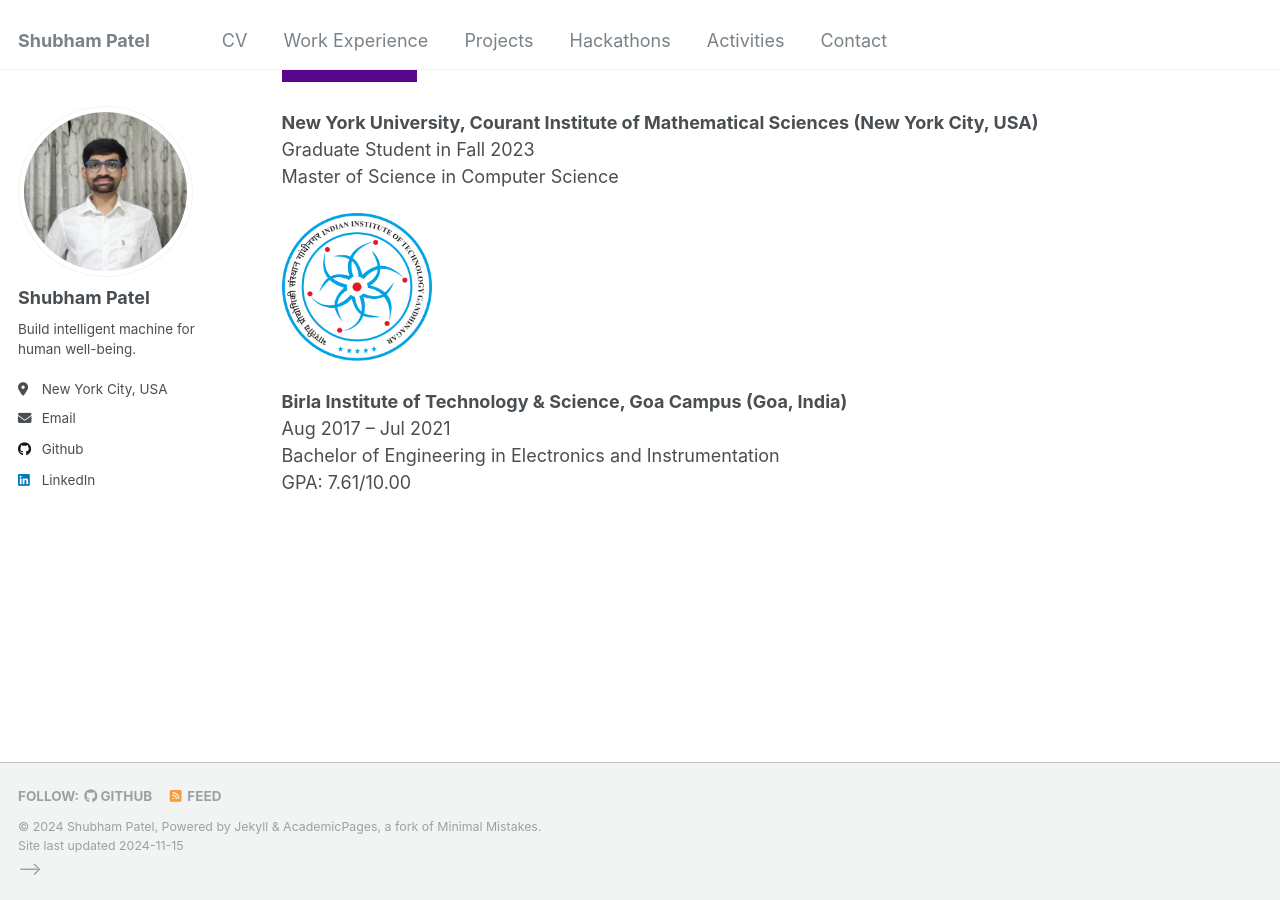
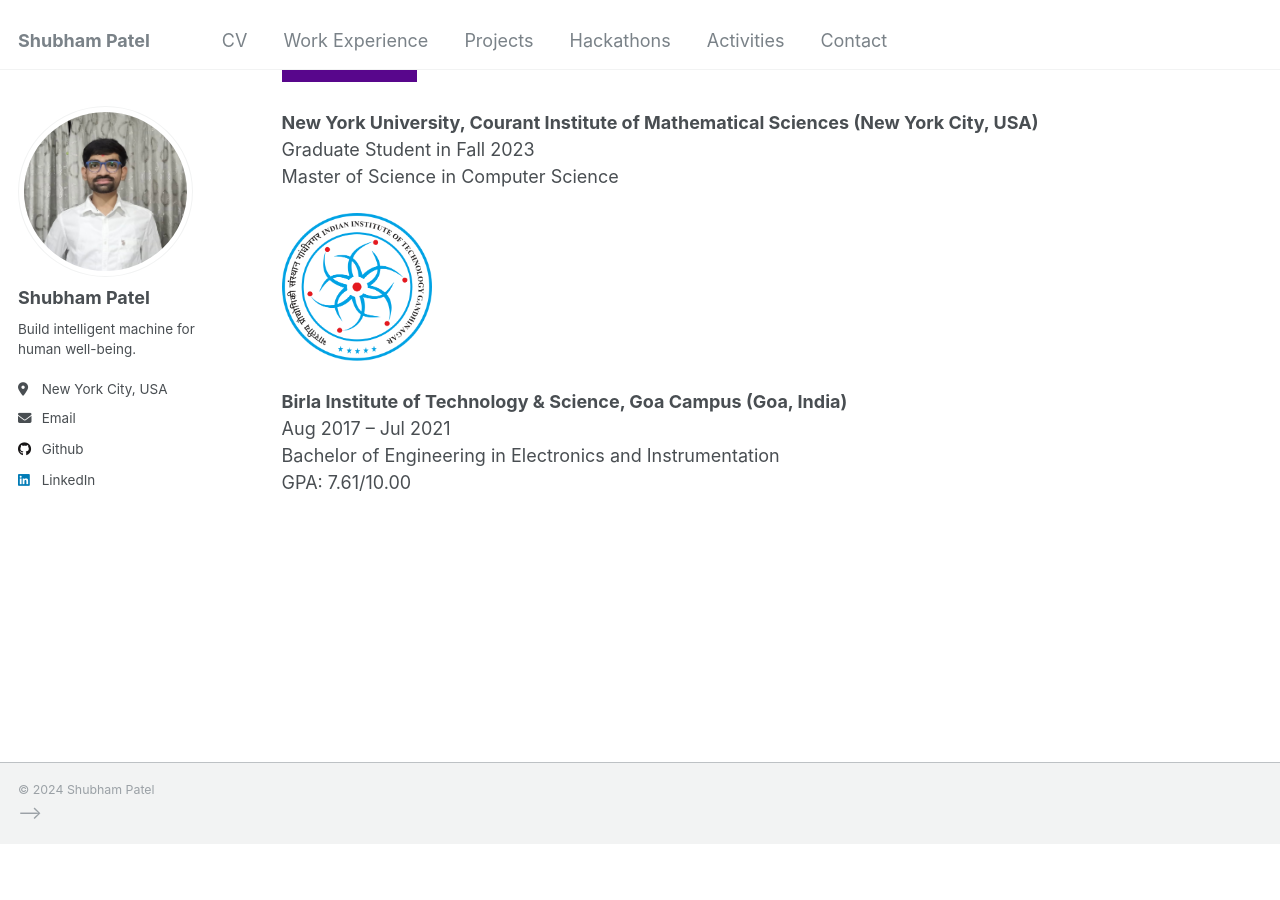
Before and after one commit to shubhampatel10122002/shubhampatel10122002.github.io, a Jekyll site: the page built from _pages/about.md, in a window 1280 px wide and 900 px high, scrolled down 992 px. Built offline with Jekyll 4.4.1, drawn with Linux system fonts in a browser that asks for light colours; after the commit the page ends 1837 px from its top, so only the background shows below that.

Commit message:
Update footer.html

```diff
--- a/_includes/footer.html
+++ b/_includes/footer.html
@@ -1,25 +1,3 @@
-{% include base_path %}
-
-{% if site.author.github or site.author.bitbucket or site.atom_feed.hide != true %}
-<div class="page__footer-follow">
-  <ul class="social-icons">
-    {% if site.data.ui-text[site.locale].follow_label %}
-      <li><strong>{{ site.data.ui-text[site.locale].follow_label }}</strong></li>
-    {% endif %}
-    {% if site.author.github %}
-      <li><a href="http://github.com/{{ site.author.github }}"><i class="fab fa-github" aria-hidden="true"></i> GitHub</a></li>
-    {% endif %}
-    {% if site.author.bitbucket %}
-      <li><a href="http://bitbucket.org/{{ site.author.bitbucket }}"><i class="fab fa-bitbucket" aria-hidden="true"></i> Bitbucket</a></li>
-    {% endif %}
-    {% if site.atom_feed.hide != true %}
-    <li><a href="{% if site.atom_feed.path %}{{ site.atom_feed.path }}{% else %}{{ base_path }}/feed.xml{% endif %}"><i class="fa fa-fw fa-rss-square" aria-hidden="true"></i> {{ site.data.ui-text[site.locale].feed_label | default: "Feed" }}</a></li>
-    {% endif %}
-  </ul>
+<div class="page__footer-copyright">
+  &copy; {{ site.time | date: '%Y' }} {{ site.author.name | default: "Your Name" }}
 </div>
-{% endif %}
-
-<div class="page__footer-copyright">
-  &copy; {{ site.time | date: '%Y' }} {{ site.name | default: site.title }}, {{ site.data.ui-text[site.locale].powered_by | default: "Powered by" }} <a href="http://jekyllrb.com" rel="nofollow">Jekyll</a> &amp; <a href="https://github.com/academicpages/academicpages.github.io">AcademicPages</a>, a fork of <a href="https://mademistakes.com/work/minimal-mistakes-jekyll-theme/" rel="nofollow">Minimal Mistakes</a>.<br />
-  Site last updated {{ "now" | date: '%Y-%m-%d' %}}
-</div>
```
